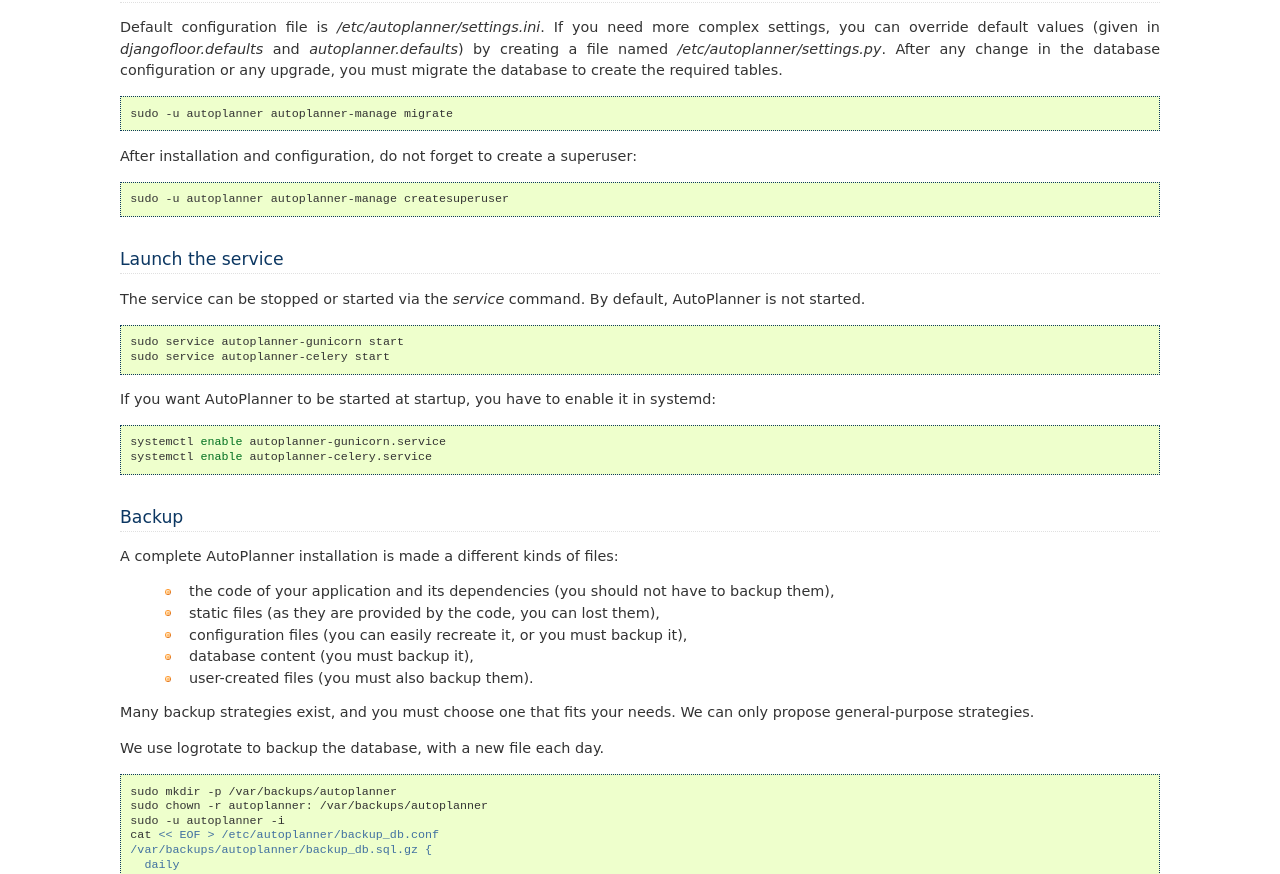
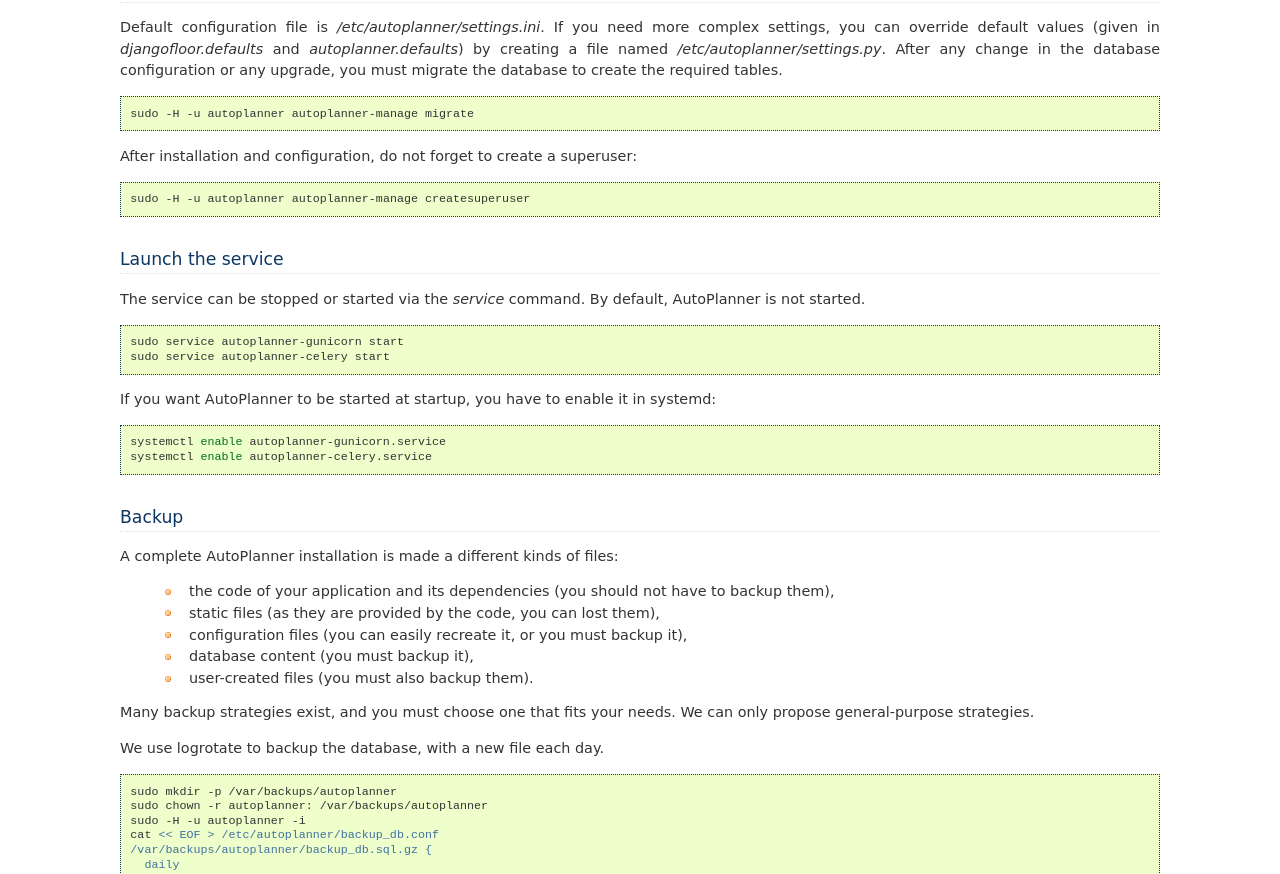
Before and after one commit to d9pouces/AutoPlanner, a Sphinx documentation site: the page built from doc/source/debian.rst, in a window 1280 px wide and 1400 px high. Shown: the part 526-1400 px from the top of the window. Built offline with Sphinx 7.4.7, drawn with Linux system fonts in a browser that asks for light colours.

Commit message:
small doc update

```diff
--- a/doc/source/configuration.rst
+++ b/doc/source/configuration.rst
@@ -81,7 +81,7 @@
 .. code-block:: bash
 
   sudo service supervisor stop
-  sudo -u autoplanner -i
+  sudo -H -u autoplanner -i
   workon autoplanner
   autoplanner-manage config
   autoplanner-manage runserver
@@ -215,7 +215,7 @@
 
 .. code-block:: bash
 
-  sudo -u autoplanner -i
+  sudo -H -u autoplanner -i
   autoplanner-manage raven test
 
 
--- a/doc/source/debian.rst
+++ b/doc/source/debian.rst
@@ -29,14 +29,14 @@
 
 .. code-block:: bash
 
-    sudo -u autoplanner autoplanner-manage migrate
+    sudo -H -u autoplanner autoplanner-manage migrate
 
 
 After installation and configuration, do not forget to create a superuser:
 
 .. code-block:: bash
 
-    sudo -u autoplanner autoplanner-manage createsuperuser
+    sudo -H -u autoplanner autoplanner-manage createsuperuser
 
 
 
@@ -82,7 +82,7 @@
 
   sudo mkdir -p /var/backups/autoplanner
   sudo chown -r autoplanner: /var/backups/autoplanner
-  sudo -u autoplanner -i
+  sudo -H -u autoplanner -i
   cat << EOF > /etc/autoplanner/backup_db.conf
   /var/backups/autoplanner/backup_db.sql.gz {
     daily
@@ -187,5 +187,5 @@
 
 .. code-block:: bash
 
-  sudo -u autoplanner -i
+  sudo -H -u autoplanner -i
   autoplanner-manage raven test
```
